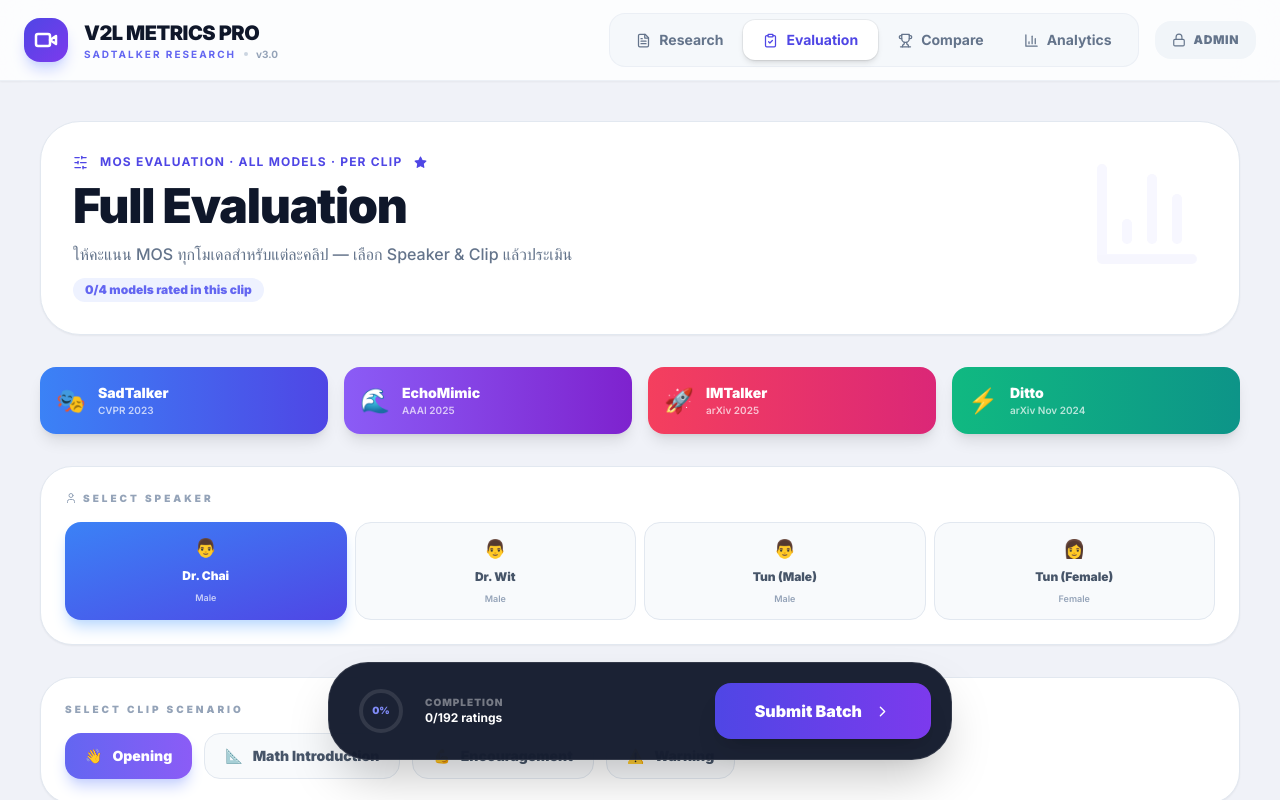
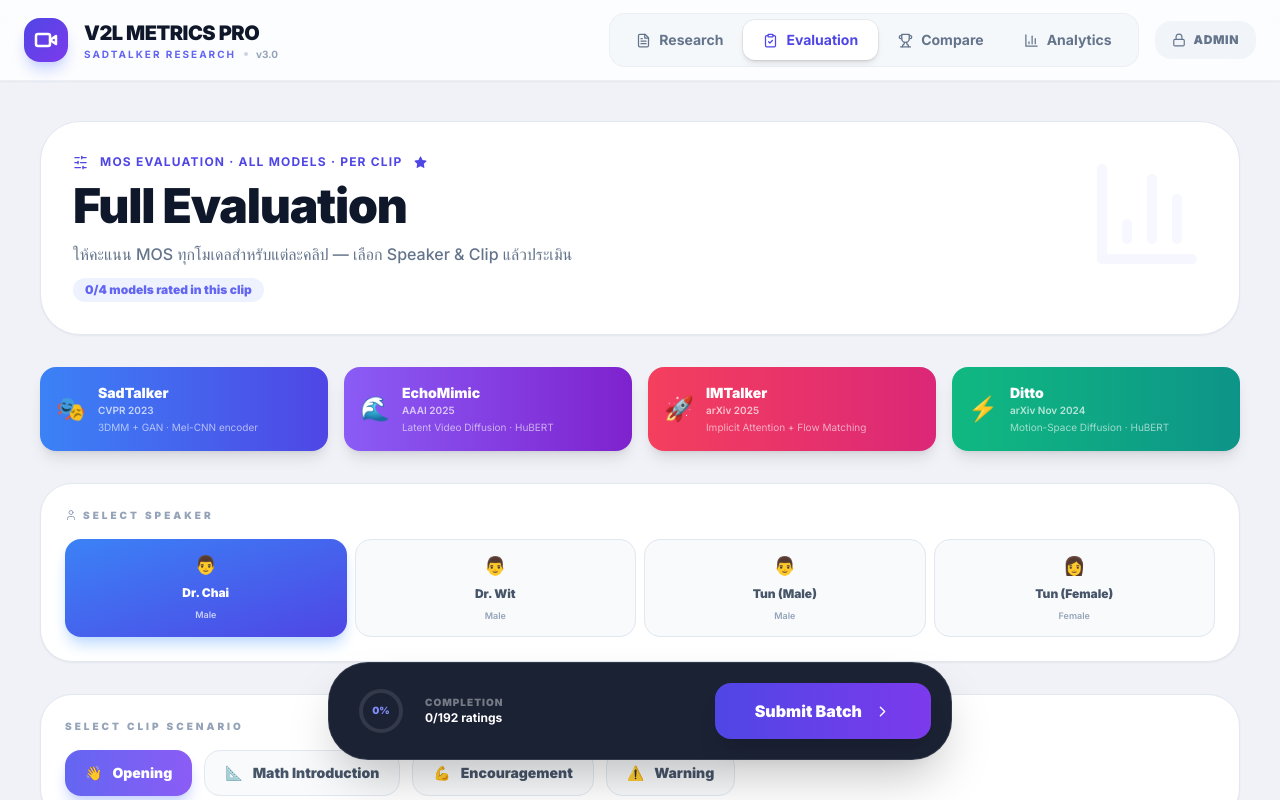
Before and after one commit to nus1315/Voice-Interactive-AI-Avatar-ProjectEVal, a React (Vite) app: page / in a window 1280 px wide. Both pictures are taken after a click on the button "Evaluation". Shown: the top 800 px of the page. Built offline with nearby package versions, Linux system fonts and the light colour scheme.

Commit message:
style: add model descriptions to EvaluationTab legend
- Match EvaluationTab legend layout with CompareTab by adding m.desc
- Ensures consistency in height and appearance across both dashboards

```diff
--- a/src/EvalComponents.jsx
+++ b/src/EvalComponents.jsx
@@ -344,6 +344,7 @@
             <div>
               <div className="font-black text-sm">{m.name}</div>
               <div className="text-white/70 text-[10px] font-semibold">{m.venue}</div>
+              <div className="text-white/60 text-[10px] mt-0.5">{m.desc}</div>
             </div>
           </div>
         ))}
```
